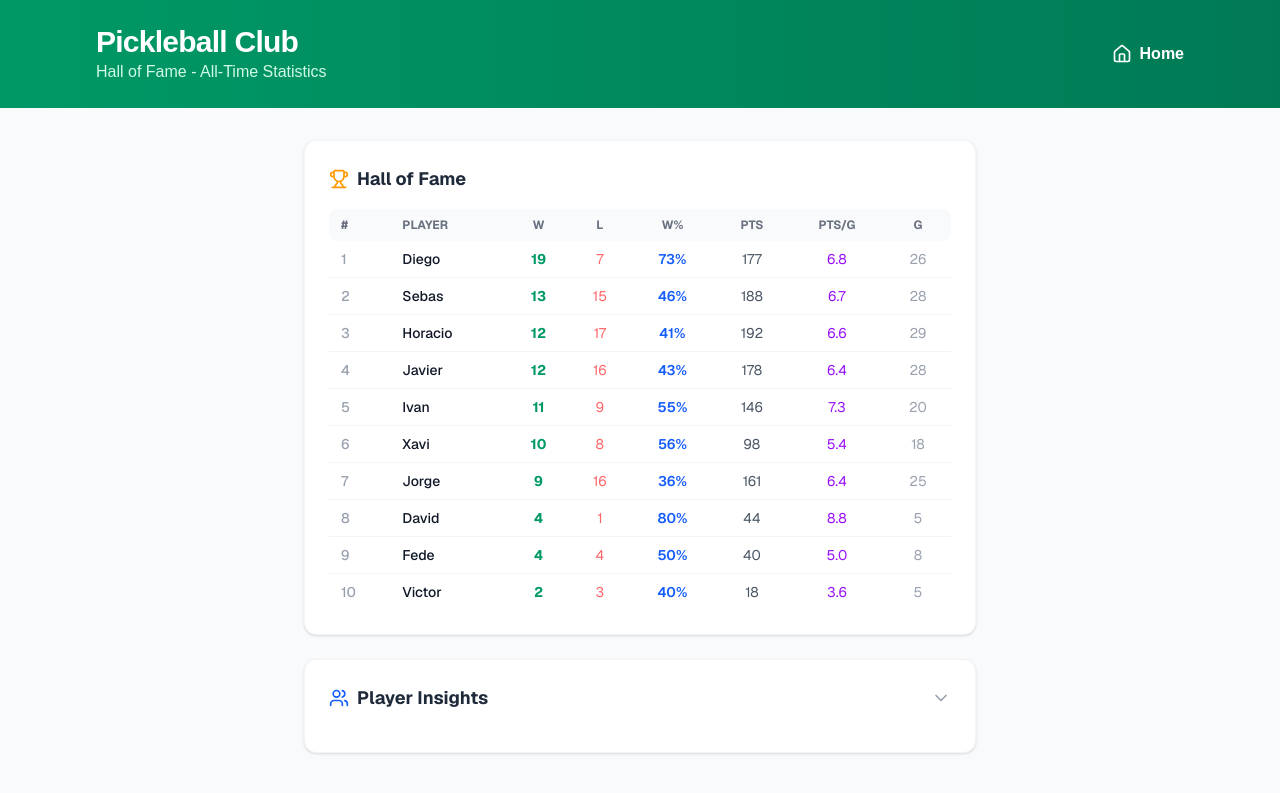
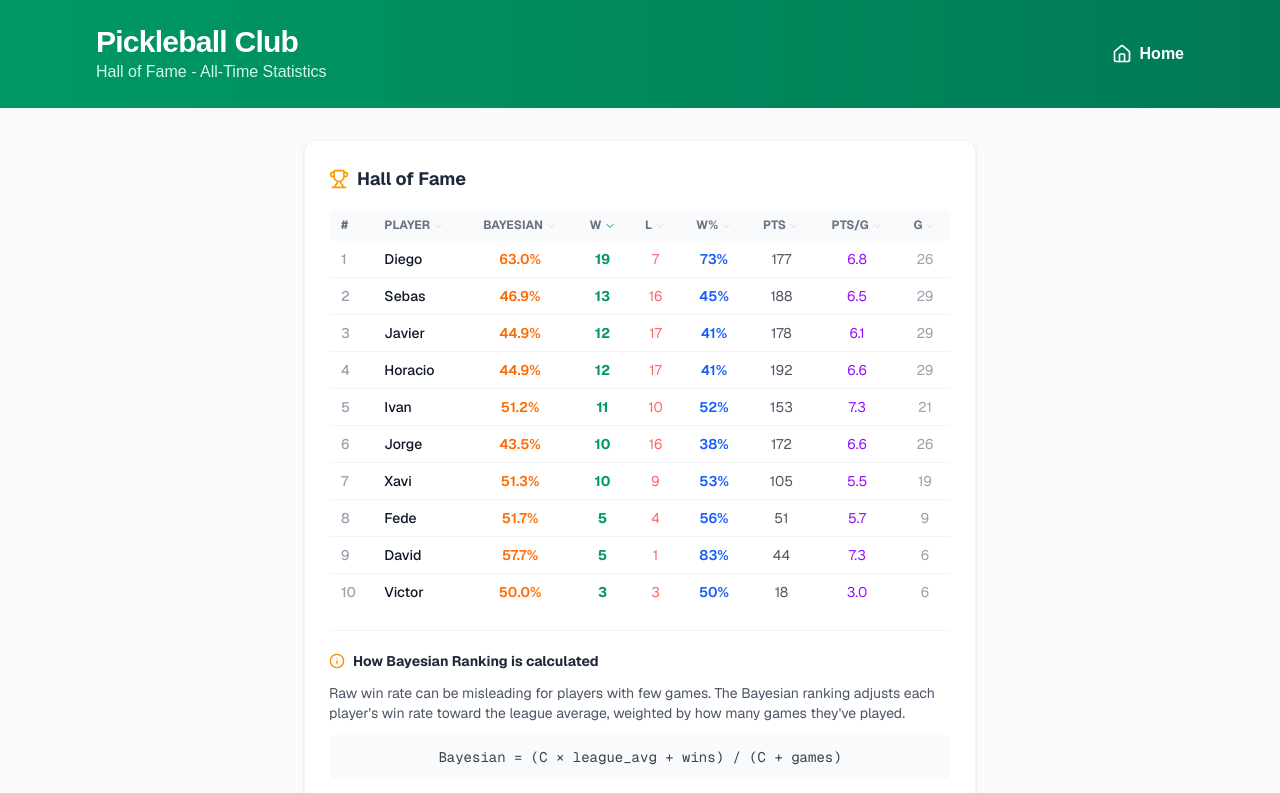
Before and after one commit to montenegrojd/pickleball-club, a Next.js app: page /hall-of-fame in a window 1280 px wide. Shown: the top 793 px of the page. Built offline with nearby package versions, Linux system fonts and the light colour scheme.

Commit message:
Bayesian ranking and sortable columns

```diff
--- a/data/db.json
+++ b/data/db.json
@@ -3,80 +3,80 @@
     {
       "id": "player-1",
       "name": "Javier",
-      "matchesPlayed": 28,
+      "matchesPlayed": 30,
       "matchesWon": 12,
       "pointsScored": 178,
-      "pointsAllowed": 186
+      "pointsAllowed": 197
     },
     {
       "id": "player-2",
       "name": "Diego",
-      "matchesPlayed": 27,
+      "matchesPlayed": 28,
       "matchesWon": 19,
       "pointsScored": 177,
-      "pointsAllowed": 157
+      "pointsAllowed": 168
     },
     {
       "id": "player-3",
       "name": "Sebas",
-      "matchesPlayed": 29,
-      "matchesWon": 14,
-      "pointsScored": 194,
+      "matchesPlayed": 31,
+      "matchesWon": 15,
+      "pointsScored": 205,
       "pointsAllowed": 207
     },
     {
       "id": "player-4",
       "name": "Horacio",
-      "matchesPlayed": 29,
-      "matchesWon": 12,
-      "pointsScored": 192,
+      "matchesPlayed": 30,
+      "matchesWon": 13,
+      "pointsScored": 203,
       "pointsAllowed": 177
     },
     {
       "id": "player-5",
       "name": "Ivan",
-      "matchesPlayed": 21,
+      "matchesPlayed": 22,
       "matchesWon": 12,
-      "pointsScored": 152,
-      "pointsAllowed": 149
+      "pointsScored": 159,
+      "pointsAllowed": 160
     },
     {
       "id": "player-6",
       "name": "Jorge",
-      "matchesPlayed": 25,
-      "matchesWon": 9,
-      "pointsScored": 161,
-      "pointsAllowed": 162
+      "matchesPlayed": 26,
+      "matchesWon": 10,
+      "pointsScored": 172,
+      "pointsAllowed": 169
     },
     {
       "id": "player-7",
       "name": "Xavi",
-      "matchesPlayed": 18,
+      "matchesPlayed": 19,
       "matchesWon": 10,
-      "pointsScored": 98,
-      "pointsAllowed": 111
+      "pointsScored": 105,
+      "pointsAllowed": 122
     },
     {
       "id": "player-8",
       "name": "Fede",
-      "matchesPlayed": 8,
-      "matchesWon": 4,
-      "pointsScored": 40,
-      "pointsAllowed": 43
+      "matchesPlayed": 9,
+      "matchesWon": 5,
+      "pointsScored": 51,
+      "pointsAllowed": 50
     },
     {
       "id": "player-9",
       "name": "David",
-      "matchesPlayed": 5,
-      "matchesWon": 4,
+      "matchesPlayed": 6,
+      "matchesWon": 5,
       "pointsScored": 44,
       "pointsAllowed": 23
     },
     {
       "id": "player-10",
       "name": "Victor",
-      "matchesPlayed": 5,
-      "matchesWon": 2,
+      "matchesPlayed": 6,
+      "matchesWon": 3,
       "pointsScored": 18,
       "pointsAllowed": 33
     }
@@ -1003,11 +1003,45 @@
         "player-9",
         "player-10"
       ],
-      "isFinished": false,
+      "isFinished": true,
       "courtNumber": 1,
       "id": "b236c6be-8787-4393-bb9e-9f8c57a42004",
       "sessionId": "54859c31-31c8-4e24-a908-025aa63708cd",
-      "timestamp": 1771871250085
+      "timestamp": 1771871250085,
+      "isLocked": false,
+      "score1": 0,
+      "score2": 0,
+      "winnerTeam": 2
+    },
+    {
+      "id": "66a16142-bbf1-4a3e-be8a-e3c93f1d9173",
+      "sessionId": "54859c31-31c8-4e24-a908-025aa63708cd",
+      "team1": [
+        "player-6",
+        "player-8"
+      ],
+      "team2": [
+        "player-7",
+        "player-5"
+      ],
+      "isFinished": true,
+      "score1": 11,
+      "score2": 7,
+      "winnerTeam": 1
+    },
+    {
+      "team1": [
+        "player-1",
+        "player-2"
+      ],
+      "team2": [
+        "player-3",
+        "player-4"
+      ],
+      "id": "f141c072-fbbb-49a5-8233-b04549e21d4c",
+      "sessionId": "54859c31-31c8-4e24-a908-025aa63708cd",
+      "isFinished": false,
+      "timestamp": 1782482114683
     }
   ],
   "sessions": [
--- a/src/components/Leaderboard.tsx
+++ b/src/components/Leaderboard.tsx
@@ -3,10 +3,32 @@
 
 import { useEffect, useState } from 'react';
 import { Player } from '@/lib/types';
-import { Trophy } from 'lucide-react';
+import { Trophy, ChevronUp, ChevronDown, Info } from 'lucide-react';
+
+type SortKey = 'name' | 'w' | 'l' | 'wpct' | 'pts' | 'ptsg' | 'g' | 'bayes';
+
+function bayesianWinRate(p: Player, C: number, globalMeanWr: number): number {
+    return (C * globalMeanWr + p.matchesWon) / (C + p.matchesPlayed);
+}
+
+function getValue(p: Player, key: SortKey, C = 0, globalMeanWr = 0): number | string {
+    const losses = p.matchesPlayed - p.matchesWon;
+    switch (key) {
+        case 'name':  return p.name;
+        case 'w':     return p.matchesWon;
+        case 'l':     return losses;
+        case 'wpct':  return p.matchesPlayed > 0 ? p.matchesWon / p.matchesPlayed : 0;
+        case 'pts':   return p.pointsScored || 0;
+        case 'ptsg':  return p.matchesPlayed > 0 ? (p.pointsScored || 0) / p.matchesPlayed : 0;
+        case 'g':     return p.matchesPlayed;
+        case 'bayes': return bayesianWinRate(p, C, globalMeanWr);
+    }
+}
 
 export default function Leaderboard({ refreshTrigger, sessionId, showAllTime }: { refreshTrigger?: number, sessionId?: string, showAllTime?: boolean }) {
     const [players, setPlayers] = useState<Player[]>([]);
+    const [sortKey, setSortKey] = useState<SortKey>('w');
+    const [sortDir, setSortDir] = useState<'asc' | 'desc'>('desc');
 
     useEffect(() => {
         const url = sessionId
@@ -15,21 +37,51 @@ export default function Leaderboard({ refreshTrigger, sessionId, showAllTime }:
 
         fetch(url)
             .then(res => res.json())
-            .then(data => {
-                // Sort by matches won, then by points scored
-                const sorted = (data as Player[]).sort((a, b) => {
-                    if (b.matchesWon !== a.matchesWon) return b.matchesWon - a.matchesWon;
-                    return (b.pointsScored || 0) - (a.pointsScored || 0);
-                });
-                setPlayers(sorted);
-            });
+            .then(data => setPlayers(data as Player[]));
     }, [refreshTrigger, sessionId, showAllTime]);
+
+    const totalGames = players.reduce((s, p) => s + p.matchesPlayed, 0);
+    const totalWins  = players.reduce((s, p) => s + p.matchesWon, 0);
+    const C            = players.length > 0 ? totalGames / players.length : 0;
+    const globalMeanWr = totalGames > 0 ? totalWins / totalGames : 0;
+
+    const handleSort = (key: SortKey) => {
+        if (key === sortKey) {
+            setSortDir(d => d === 'desc' ? 'asc' : 'desc');
+        } else {
+            setSortKey(key);
+            setSortDir('desc');
+        }
+    };
+
+    const sorted = [...players].sort((a, b) => {
+        const av = getValue(a, sortKey, C, globalMeanWr);
+        const bv = getValue(b, sortKey, C, globalMeanWr);
+        const cmp = typeof av === 'string' ? av.localeCompare(bv as string) : (av as number) - (bv as number);
+        return sortDir === 'desc' ? -cmp : cmp;
+    });
+
+    const SortIcon = ({ col }: { col: SortKey }) => {
+        if (sortKey !== col) return <ChevronDown className="w-3 h-3 opacity-20 inline ml-0.5" />;
+        return sortDir === 'desc'
+            ? <ChevronDown className="w-3 h-3 inline ml-0.5 text-emerald-600" />
+            : <ChevronUp className="w-3 h-3 inline ml-0.5 text-emerald-600" />;
+    };
+
+    const Th = ({ col, label, className = '' }: { col: SortKey, label: string, className?: string }) => (
+        <th
+            className={`px-3 py-2 cursor-pointer select-none hover:text-gray-800 ${className}`}
+            onClick={() => handleSort(col)}
+        >
+            {label}<SortIcon col={col} />
+        </th>
+    );
 
     return (
         <div className="bg-white p-6 rounded-xl shadow-sm border border-gray-100">
             <div className="flex items-center gap-2 mb-4 text-amber-500">
                 <Trophy className="w-5 h-5" />
-                <h2 className="font-bold text-lg text-gray-800">{showAllTime ? 'Hall of Fame' : "Leaderboard"}</h2>
+                <h2 className="font-bold text-lg text-gray-800">{showAllTime ? 'Hall of Fame' : 'Leaderboard'}</h2>
             </div>
 
             <div className="overflow-x-auto">
@@ -37,24 +89,29 @@ export default function Leaderboard({ refreshTrigger, sessionId, showAllTime }:
                     <thead className="text-xs text-gray-500 uppercase bg-gray-50">
                         <tr>
                             <th className="px-3 py-2 rounded-l-lg">#</th>
-                            <th className="px-3 py-2">Player</th>
-                            <th className="px-3 py-2 text-center">W</th>
-                            <th className="px-3 py-2 text-center">L</th>
-                            <th className="px-3 py-2 text-center">W%</th>
-                            <th className="px-3 py-2 text-center">Pts</th>
-                            <th className="px-3 py-2 text-center">Pts/G</th>
-                            <th className="px-3 py-2 text-center rounded-r-lg">G</th>
+                            <Th col="name" label="Player" />
+                            {showAllTime && <Th col="bayes" label="Bayesian" className="text-center" />}
+                            <Th col="w"    label="W"    className="text-center" />
+                            <Th col="l"    label="L"    className="text-center" />
+                            <Th col="wpct" label="W%"   className="text-center" />
+                            <Th col="pts"  label="Pts"  className="text-center" />
+                            <Th col="ptsg" label="Pts/G" className="text-center" />
+                            <Th col="g"    label="G"    className="text-center rounded-r-lg" />
                         </tr>
                     </thead>
                     <tbody className="divide-y divide-gray-100">
-                        {players.map((p, i) => {
+                        {sorted.map((p, i) => {
                             const winPct = p.matchesPlayed > 0 ? ((p.matchesWon / p.matchesPlayed) * 100).toFixed(0) : '0';
                             const ptsPerGame = p.matchesPlayed > 0 ? ((p.pointsScored || 0) / p.matchesPlayed).toFixed(1) : '0.0';
-
                             return (
                                 <tr key={p.id} className="hover:bg-gray-50">
                                     <td className="px-3 py-2 font-medium text-gray-400">{i + 1}</td>
                                     <td className="px-3 py-2 font-medium text-gray-900">{p.name}</td>
+                                    {showAllTime && (
+                                        <td className="px-3 py-2 text-center font-semibold text-orange-500">
+                                            {(bayesianWinRate(p, C, globalMeanWr) * 100).toFixed(1)}%
+                                        </td>
+                                    )}
                                     <td className="px-3 py-2 text-center font-bold text-emerald-600">{p.matchesWon}</td>
                                     <td className="px-3 py-2 text-center text-red-400">{p.matchesPlayed - p.matchesWon}</td>
                                     <td className="px-3 py-2 text-center font-semibold text-blue-600">{winPct}%</td>
@@ -66,12 +123,35 @@ export default function Leaderboard({ refreshTrigger, sessionId, showAllTime }:
                         })}
                         {players.length === 0 && (
                             <tr>
-                                <td colSpan={8} className="px-3 py-4 text-center text-gray-400">No players checked in</td>
+                                <td colSpan={showAllTime ? 9 : 8} className="px-3 py-4 text-center text-gray-400">No players checked in</td>
                             </tr>
                         )}
                     </tbody>
                 </table>
             </div>
+
+            {showAllTime && players.length > 0 && (
+                <div className="mt-5 pt-5 border-t border-gray-100 text-sm text-gray-600">
+                    <div className="flex items-center gap-2 mb-3">
+                        <Info className="w-4 h-4 text-orange-400 flex-shrink-0" />
+                        <span className="font-bold text-gray-800">How Bayesian Ranking is calculated</span>
+                    </div>
+                    <p className="mb-3">
+                        Raw win rate can be misleading for players with few games. The Bayesian ranking adjusts each player's win rate toward the league average, weighted by how many games they've played.
+                    </p>
+                    <div className="bg-gray-50 rounded-lg p-3 font-mono text-center text-gray-700 mb-3">
+                        Bayesian = (C × league_avg + wins) / (C + games)
+                    </div>
+                    <ul className="space-y-1 text-gray-500">
+                        <li><span className="font-semibold text-gray-700">C</span> — average games played across all players = <span className="text-orange-500 font-semibold">{C.toFixed(1)}</span></li>
+                        <li><span className="font-semibold text-gray-700">league_avg</span> — total wins ÷ total games = <span className="text-orange-500 font-semibold">{(globalMeanWr * 100).toFixed(1)}%</span></li>
+                        <li><span className="font-semibold text-gray-700">wins / games</span> — the individual player's record</li>
+                    </ul>
+                    <p className="mt-3 text-gray-400 italic">
+                        A player with few games is pulled toward the league average. As they play more, their Bayesian score converges to their true win rate.
+                    </p>
+                </div>
+            )}
         </div>
     );
 }
```
Also changed, not shown: 1 other file (tests, documents, lock files or other folders).
